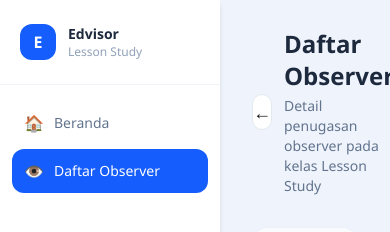
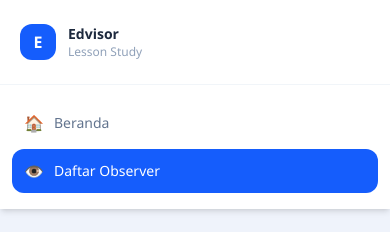
Before and after one commit to izzadin24/RPLFinalProject, a Next.js app: page /dashboard/observer-list in a window 390 px wide. Shown: the top 232 px of the page. Built offline with nearby package versions, Linux system fonts and the light colour scheme; no server answers; the database is empty.

Commit message:
commit berapa ini

```diff
--- a/src/app/dashboard/buat-kelas/page.js
+++ b/src/app/dashboard/buat-kelas/page.js
@@ -112,10 +112,10 @@ export default function BuatKelas() {
   const selectedObservers = observersData.filter(o => selectedIds.has(o.id));
 
   return (
-    <div className="flex min-h-screen bg-[#EFF3FB]" style={{fontFamily:"'Segoe UI',sans-serif"}}>
+    <div className="flex flex-col md:flex-row min-h-screen bg-[#EFF3FB] relative" style={{fontFamily:"'Segoe UI',sans-serif"}}>
 
       {/* ── SIDEBAR ── */}
-      <aside className="w-[220px] min-h-screen bg-white flex flex-col shadow-md flex-shrink-0">
+      <aside className="w-full md:w-[220px] h-auto md:min-h-screen bg-white flex flex-col shadow-md flex-shrink-0 relative md:sticky top-0 z-10">
         <div className="flex items-center gap-3 px-5 py-6 border-b border-slate-100">
           <div className="w-9 h-9 bg-blue-600 rounded-xl flex items-center justify-center text-white font-bold text-base">E</div>
           <div>
@@ -156,7 +156,7 @@ export default function BuatKelas() {
       </aside>
 
       {/* ── MAIN ── */}
-      <main className="flex-1 px-8 py-7">
+      <main className="flex-1 w-full px-5 py-6 md:px-8 md:py-7 overflow-x-hidden">
 
         {/* Header */}
         <div className="flex items-center gap-3 mb-6">
--- a/src/app/dashboard/observer-list/page.js
+++ b/src/app/dashboard/observer-list/page.js
@@ -36,10 +36,10 @@ export default function ObserverList() {
   };
 
   return (
-    <div className="flex min-h-screen bg-[#EFF3FB]" style={{fontFamily:"'Segoe UI',sans-serif"}}>
+    <div className="flex flex-col md:flex-row min-h-screen bg-[#EFF3FB] relative" style={{fontFamily:"'Segoe UI',sans-serif"}}>
 
       {/* ── SIDEBAR SEDERHANA ── */}
-      <aside className="w-[220px] min-h-screen bg-white flex flex-col shadow-md flex-shrink-0">
+      <aside className="w-full md:w-[220px] h-auto md:min-h-screen bg-white flex flex-col shadow-md flex-shrink-0 relative md:sticky top-0 z-10">
         <div className="flex items-center gap-3 px-5 py-6 border-b border-slate-100">
           <div className="w-9 h-9 bg-blue-600 rounded-xl flex items-center justify-center text-white font-bold text-base">E</div>
           <div>
@@ -59,7 +59,7 @@ export default function ObserverList() {
       </aside>
 
       {/* ── MAIN CONTENT ── */}
-      <main className="flex-1 px-8 py-7 overflow-y-auto">
+      <main className="flex-1 w-full px-5 py-6 md:px-8 md:py-7 overflow-x-hidden">
 
         {/* Header */}
         <div className="flex items-center gap-3 mb-8">
```
